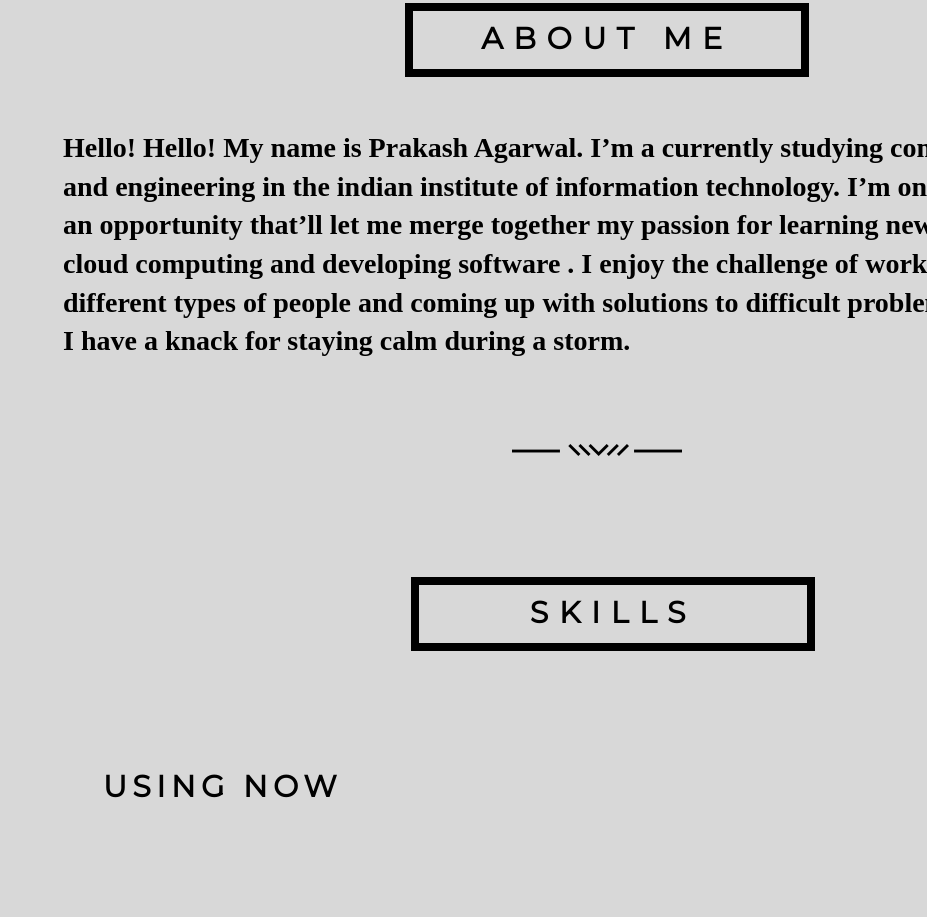
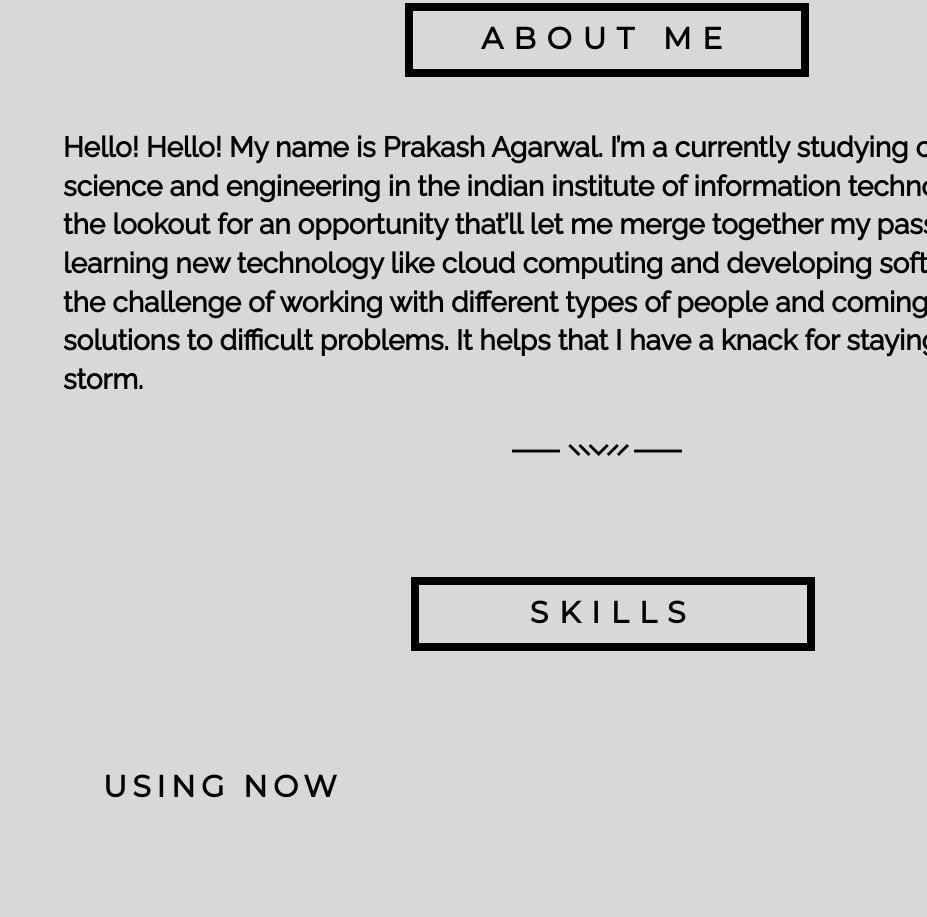
Before and after one commit to prakash02dec/portfolio, a plain HTML site: page index.html in a window 1280 px wide. Shown: the part 1260-2177 px from the top of the page, without its empty margins (353-1280 px from the left). Drawn offline with Linux system fonts and the light colour scheme.

Commit message:
Update styles.css

```diff
--- a/css/styles.css
+++ b/css/styles.css
@@ -246,7 +246,7 @@ a {
   left: 376px;
   top: 309px;
 
-  font-family: Raleway Sans;
+  font-family: Raleway;
   font-style: normal;
   font-weight: bold;
   font-size: 28px;
```
